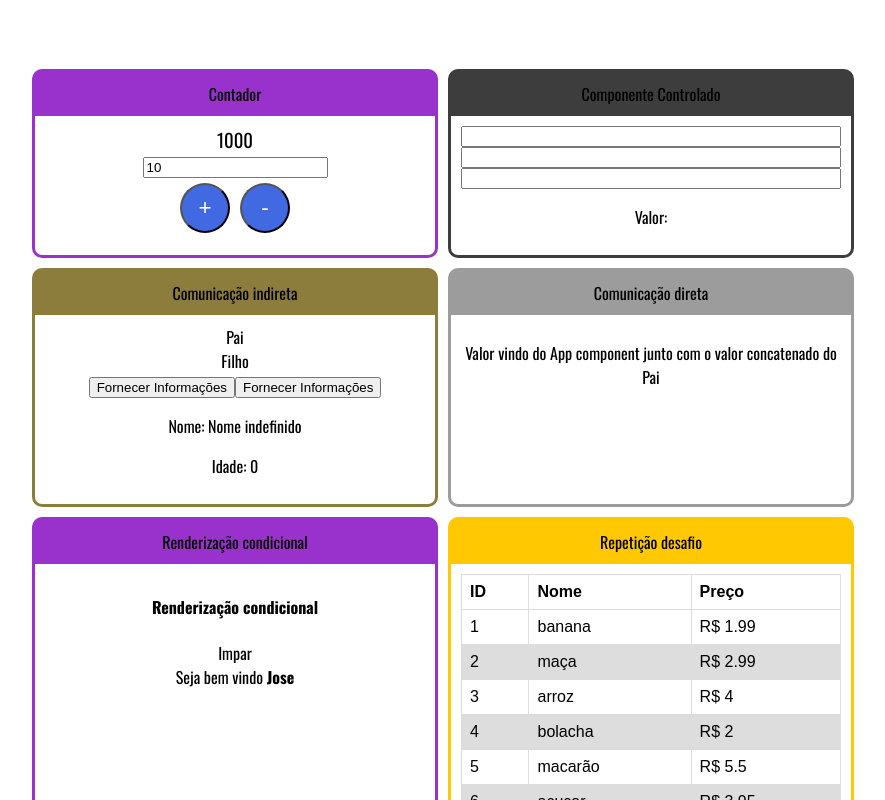
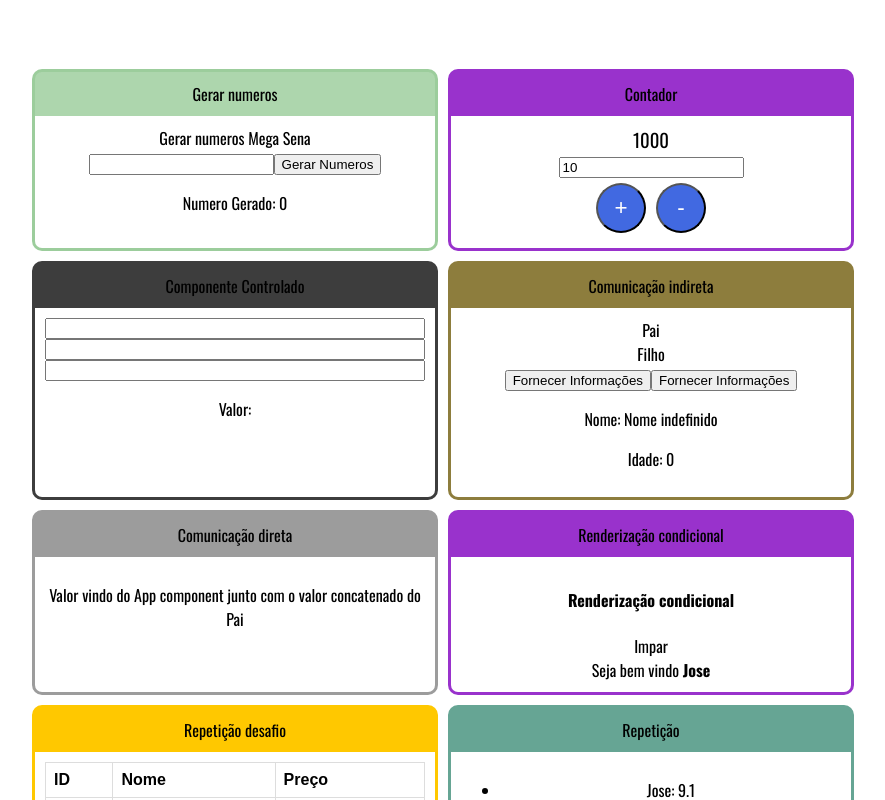
Before and after one commit to JonathanHenriqueCWB/React, a React (Create React App) app in the folder CursoUdemy/fundamentos-react/: page / in a window 1280 px wide. Shown: the top 800 px of the page, without its empty margins (205-1090 px from the left). Built offline with nearby package versions, Linux system fonts and the light colour scheme.

Commit message:
Exercicio mega

```diff
--- a/CursoUdemy/fundamentos-react/src/App.js
+++ b/CursoUdemy/fundamentos-react/src/App.js
@@ -17,10 +17,15 @@ import DiretaPai from './components/comunicacao/DiretaPai'
 import IndiretaPai from './components/comunicacao/IndiretaPai'
 import Input from './components/formularios/Input'
 import Contador from './components/contador/Contador'
+import Mega from './components/contador/desafio/Mega'
 
 const App = () => {
     return (
         <div className='Cards'>
+
+            <Card titulo='Gerar numeros' color='#9c9c'>
+                <Mega />
+            </Card>
 
             <Card titulo='Contador'>
                 <Contador numero={1000} passo={10}/>
--- /dev/null
+++ b/CursoUdemy/fundamentos-react/src/components/contador/desafio/Botao.jsx
@@ -0,0 +1,17 @@
+import React from 'react'
+
+const Botao = props => {
+    return (
+        <div>
+            <input
+                type="number"
+                onChange={e => props.funcQtdNumeros(e.target.value)}
+            />
+            <button
+                onClick={e => props.funcGerar()}
+            >Gerar Numeros</button>
+        </div>
+    )
+}
+
+export default Botao
--- /dev/null
+++ b/CursoUdemy/fundamentos-react/src/components/contador/desafio/Display.jsx
@@ -0,0 +1,11 @@
+import React from 'react'
+
+const Display = props => {
+    return (
+        <div>
+            <p>Numero Gerado: {props.numero + ''} </p>
+        </div>
+    )
+}
+
+export default Display
--- /dev/null
+++ b/CursoUdemy/fundamentos-react/src/components/contador/desafio/Mega.jsx
@@ -0,0 +1,40 @@
+import React, { useState } from 'react'
+
+import Botao from './Botao'
+import Display from './Display'
+
+const Mega = () => {
+
+    const [numeros, setNumero] = useState(0)
+    const [qtdNumeros, setQtdNumeros] = useState(0)
+
+    const quantidadeNumeros = props => setQtdNumeros(props)
+
+    const gerarNumeros = () => {
+
+        let numerosSorteados = []
+
+        for (let i = 0; i < qtdNumeros; i++) {
+
+            while (numerosSorteados.length < qtdNumeros) {
+
+                const n = Math.floor(Math.random() * (1 + 60)) + 1;
+
+                if (!numerosSorteados.includes(n)) {
+                    numerosSorteados.push(n)
+                }
+            }
+        }
+        setNumero(numerosSorteados.sort())
+    }
+
+    return (
+        <div>
+            Gerar numeros Mega Sena
+            <Botao funcGerar={gerarNumeros} funcQtdNumeros={quantidadeNumeros} qtdNumeros={qtdNumeros} />
+            <Display numero={numeros} />
+        </div>
+    )
+}
+
+export default Mega
```
